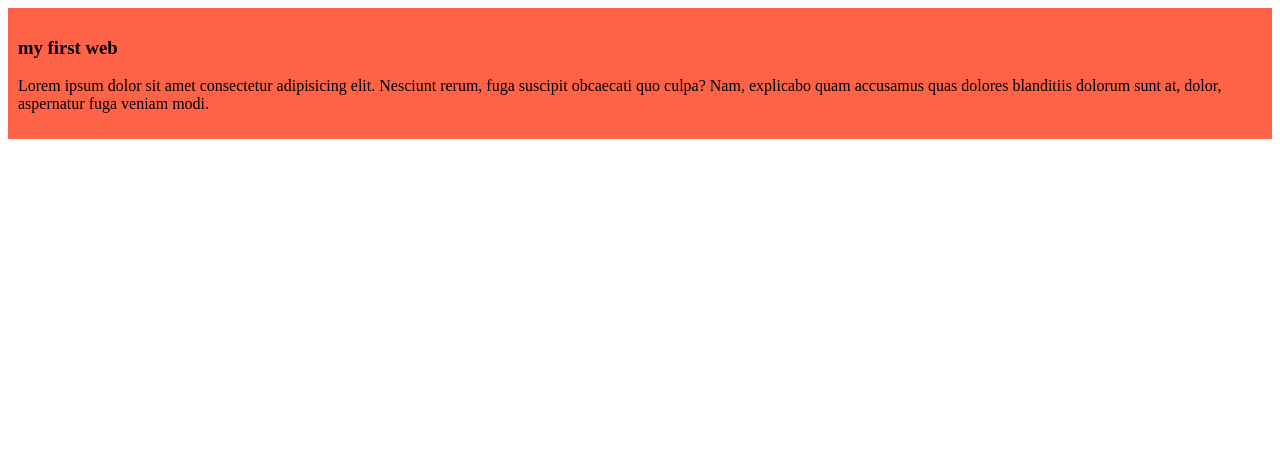
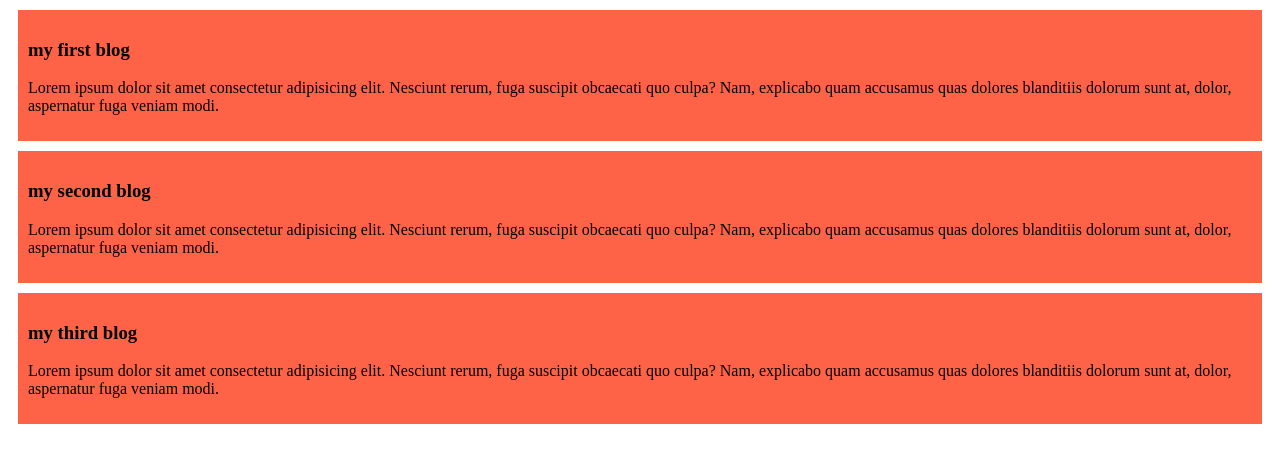
Before and after one commit to Hive6030/My-first-github-repo, a plain HTML site: page index.html in a window 1280 px wide. Drawn offline with Linux system fonts and the light colour scheme.

Commit message:
added the secend and the third blog

```diff
--- a/index.html
+++ b/index.html
@@ -8,7 +8,15 @@
 </head>
 <body>
     <div>
-        <h3>my first web</h3>
+        <h3>my first blog</h3>
+        <p>Lorem ipsum dolor sit amet consectetur adipisicing elit. Nesciunt rerum, fuga suscipit obcaecati quo culpa? Nam, explicabo quam accusamus quas dolores blanditiis dolorum sunt at, dolor, aspernatur fuga veniam modi.</p>
+    </div>
+    <div>
+        <h3>my second blog</h3>
+        <p>Lorem ipsum dolor sit amet consectetur adipisicing elit. Nesciunt rerum, fuga suscipit obcaecati quo culpa? Nam, explicabo quam accusamus quas dolores blanditiis dolorum sunt at, dolor, aspernatur fuga veniam modi.</p>
+    </div>
+    <div>
+        <h3>my third blog</h3>
         <p>Lorem ipsum dolor sit amet consectetur adipisicing elit. Nesciunt rerum, fuga suscipit obcaecati quo culpa? Nam, explicabo quam accusamus quas dolores blanditiis dolorum sunt at, dolor, aspernatur fuga veniam modi.</p>
     </div>
 </body>
--- a/style/blog.css
+++ b/style/blog.css
@@ -1,4 +1,5 @@
 div{
     background-color: tomato;
     padding: 10px;
+    margin: 10px;
 }
```
